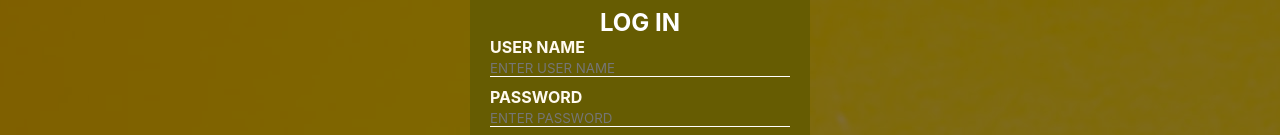
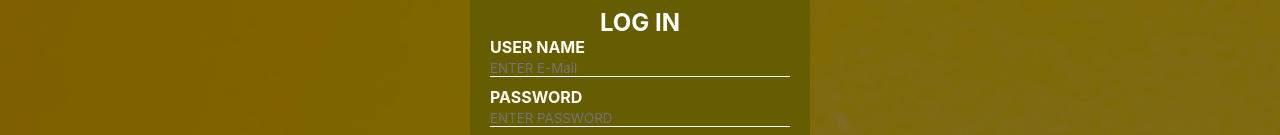
Before and after one commit to Talha1192/Final-Year-Project, a React (Create React App) app: page /signin in a window 1280 px wide. Shown: the part 257-392 px from the top of the page. Built offline with nearby package versions, Linux system fonts and the light colour scheme.

Commit message:
update email

```diff
--- a/src/components/signin/Signin.jsx
+++ b/src/components/signin/Signin.jsx
@@ -12,7 +12,7 @@ const Signin = () => {
 <form>
 <label>USER NAME </label>
 
-<input type="USER NAME" placeholder="ENTER USER NAME"></input>
+<input type="E-mail" placeholder="ENTER E-Mail"></input>
 <label>PASSWORD</label>
 <input type="PASWORD" placeholder="ENTER PASSWORD"></input>
 <input type="submit" value="LOG IN"></input>
```
